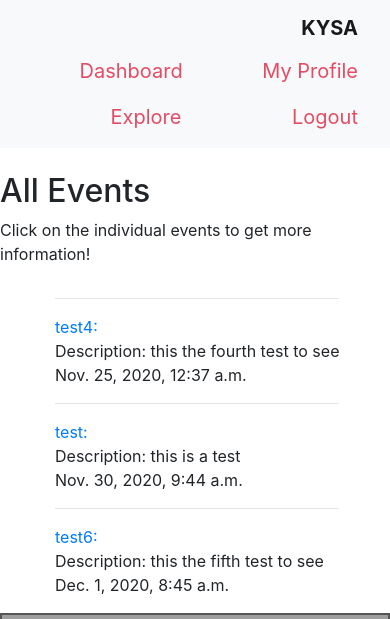
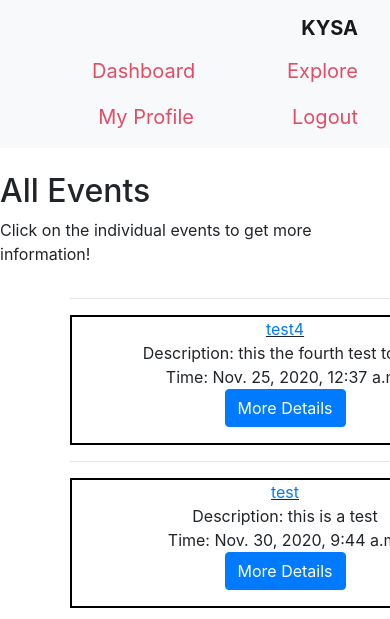
Before and after one commit to swk3st/KYSA-Meetup-Finder, a Django app: page /upcoming/ in a window 390 px wide; the page is wider, and only the part inside the window is pictured. Shown: the top 619 px of that part. Run offline with Django 3.2, Linux system fonts and the light colour scheme; data comes from the database, SQL or seed files in the repository; both versions use the stored data as it was after the commit; some libraries are stand-ins or nearby versions; grey boxes are pictures that could not be loaded.

Commit message:
bootstrap upcoming events and fixed some things

```diff
--- a/meetup_finder_app/templates/meetup_finder_app/dashboard.html
+++ b/meetup_finder_app/templates/meetup_finder_app/dashboard.html
@@ -21,13 +21,14 @@
 
 {% block content %}
 <body>
-            <div class="wow fadeInUp" data-wow-delay="0.3s" style="text-align: center;background-color: rgba(0,0,0, 0.8);padding:10px;background-image: url('../../static/images/party2.jpg');height:250px;opacity: 0.7;" >
+            <div class="wow fadeInUp" data-wow-delay="0.3s" style="text-align: center;background-color: rgba(0,0,0, 0.8);padding:10px;background-image: url('../../static/images/party2.jpg');height:300px;opacity: 0.7;" >
                 <div class="row" style="display: flex;
                 justify-content: center;
                 align-items: center;
                 height: 100px;">
                 <div class="card">
                     <h2><a href="" class="smoothScroll px-3" style="color:#b41e37 ;opacity: 1.0;"><span>Welcome {% user_display user %} to KYSA </span></a></h2>
+                    <p style="text-align: center;">Click on <a href="{% url 'meetup_finder_app:upcoming' %}" class=" smoothScroll" style="color: #e44c65;"><span>Explore</span></a> in the nav bar to see all events!!</p>
                 </div>
             </div>
                     <br>
@@ -53,6 +54,7 @@
 
 
 <div style="width:100vw;">
+    <br>
     <h3>Your Upcoming Events:</h3>
     <br>
     <div style="width:100vw;display:flex;flex-wrap:wrap;justify-content:center;">
--- a/meetup_finder_app/templates/meetup_finder_app/detail.html
+++ b/meetup_finder_app/templates/meetup_finder_app/detail.html
@@ -2,10 +2,10 @@
 
 {% include 'meetup_finder_app/single_event_view.html' %}
 <div style = "padding-left:8px">
-<h1>{{ event.event_name }}</h1>
+<h1 style="text-align: center;">{{ event.event_name }}</h1>
 
     {% if error_message %}<p><strong>{{ error_message }}</strong></p>{% endif %}
-    <h3>Description:</h3><br>
+    <h4>Description:</h4>
     <p>{{event.event_description}}</p>
 
     {% if user.is_authenticated %}
--- a/meetup_finder_app/templates/meetup_finder_app/navbar.html
+++ b/meetup_finder_app/templates/meetup_finder_app/navbar.html
@@ -15,7 +15,7 @@
     <section id="navbar">
       <nav class="navbar navbar-light bg-light justify-content-between">
           <a class="navbar-brand">
-                <a href="" class="navbar-brand smoothScroll"><b>KYSA</b></a>
+                <a href="{% url 'meetup_finder_app:dashboard'%}" class="navbar-brand smoothScroll"><b>KYSA</b></a>
           </a>
               <ul class="nav navbar-header ml-auto" style="font-size: 20px;">
                 <!-- <form class="form-inline">
@@ -26,11 +26,12 @@
                   <a class="nav-link smoothScroll" href="{% url 'meetup_finder_app:dashboard'%}" style="color: #e44c65;">Dashboard</a>
                 </li>
                 <li class="nav-item ml-auto">
+                  <a href="{% url 'meetup_finder_app:upcoming' %}" class="nav-link smoothScroll" style="color: #e44c65;"><span>Explore</span></a>
+                  </li>
+                <li class="nav-item ml-auto">
                   <a class="nav-link smoothScroll" href="{% url 'meetup_finder_app:uProfile'%}" style="color: #e44c65;">My Profile</a>
                 </li>
-                <li class="nav-item ml-auto">
-                <a href="{% url 'meetup_finder_app:upcoming' %}" class="nav-link smoothScroll" style="color: #e44c65;"><span>Explore</span></a>
-                </li>
+
                 <li class="nav-item ml-auto">
                   <a href="{% url 'meetup_finder_app:account_logout' %}" class="nav-link smoothScroll" style="color: #e44c65;"><span> Logout</span></a>
                 </li>
--- a/meetup_finder_app/templates/meetup_finder_app/upcoming.html
+++ b/meetup_finder_app/templates/meetup_finder_app/upcoming.html
@@ -12,16 +12,19 @@
 	<div class="row">
 		<div class="col-md-5 listing-block">
             {% if event_list %}
-        <div class="media">
-
+        <div class="col-md-9 " style="width: 500px;">
             <ul>
                {% for event in event_list %}
-               <hr>
-                <a href="{% url 'meetup_finder_app:detail' event.id %}">
-                {{event.event_name}}:</a> <br>
+               <hr >
+               <div style="border: 2px solid black; text-align: center;">
+                <u><a href="{% url 'meetup_finder_app:detail' event.id %}" >
+                {{event.event_name}}</a></u> <br>
                 Description: {{event.event_description}}<br>
-                {{event.event_date}}
-
+                Time: {{event.event_date}}<br>
+                <form action="{% url 'meetup_finder_app:detail' pk=event.id %}">
+                    <input class="btn btn-primary" type="submit" value="More Details" />
+                </form>
+            </div>
                 {% endfor %}
             </ul>
 
@@ -33,28 +36,10 @@
 
 
 		</div>
-		<div class="col-md-7 map-box mx-0 px-0" style=" max-width: 100%;
-        height: auto; border: 2px solid #555">
-		    <!-- <iframe width="100%" height="495" frameborder="0" scrolling="no" marginheight="0" marginwidth="0" src="https://maps.google.co.uk/maps?f=q&source=s_q&hl=en&geocode=&815&sspn=8.047465,13.666992&ie=UTF8&hq=&hnear=15+Springfield+Way,+Hythe+CT21+5SH,+United+Kingdom&t=m&z=14&ll=51.077429,1.121722&output=embed"></iframe> -->
+		<div class="col-md-7 px-0" style=" max-width: 100%;
+        height: auto; border: 2px solid #555; right: 70px;">
             {% include 'meetup_finder_app/multi_event_view.html' %}
         </div>
 	</div>
 </div>
 </section>
-
-{% if event_list %}
-
-    {% include 'meetup_finder_app/multi_event_view.html' %}
-
-    <ul>
-    {% for event in event_list %}
-    <li></li>
-    <a href="{% url 'meetup_finder_app:detail' event.id %}">
-    </li>{{event.event_name}}:
-    <br>{{event.event_description}}<br>
-    {{event.event_date}}</a></li>
-    {% endfor %}
-    </ul>
-{% else %}
-    <p>No upcoming events</p>
-{% endif %}
```
Also changed, not shown: meetup_finder_app/templates/meetup_finder_app/userProfile.html (+18 -18 lines), db.sqlite3.
